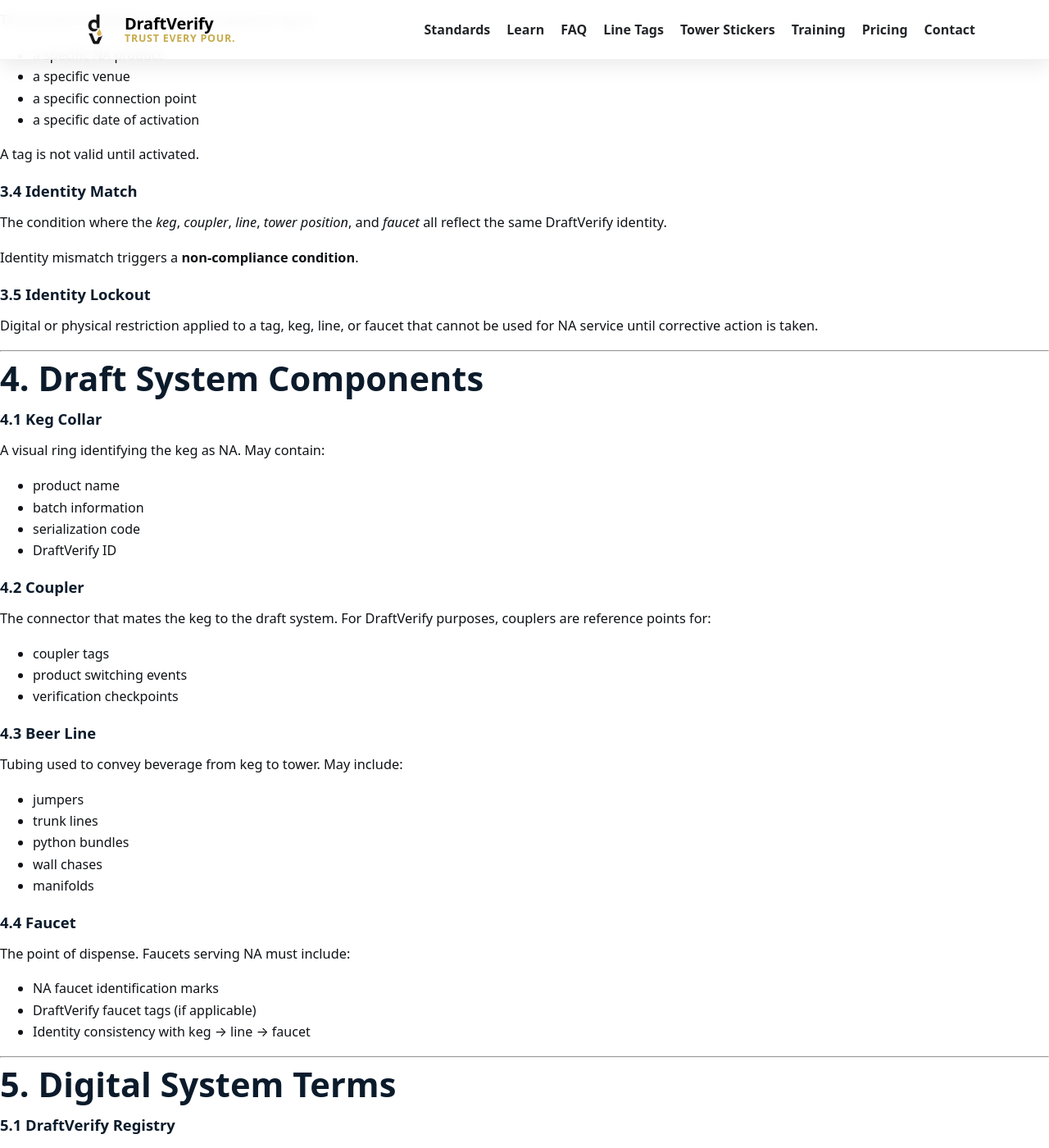
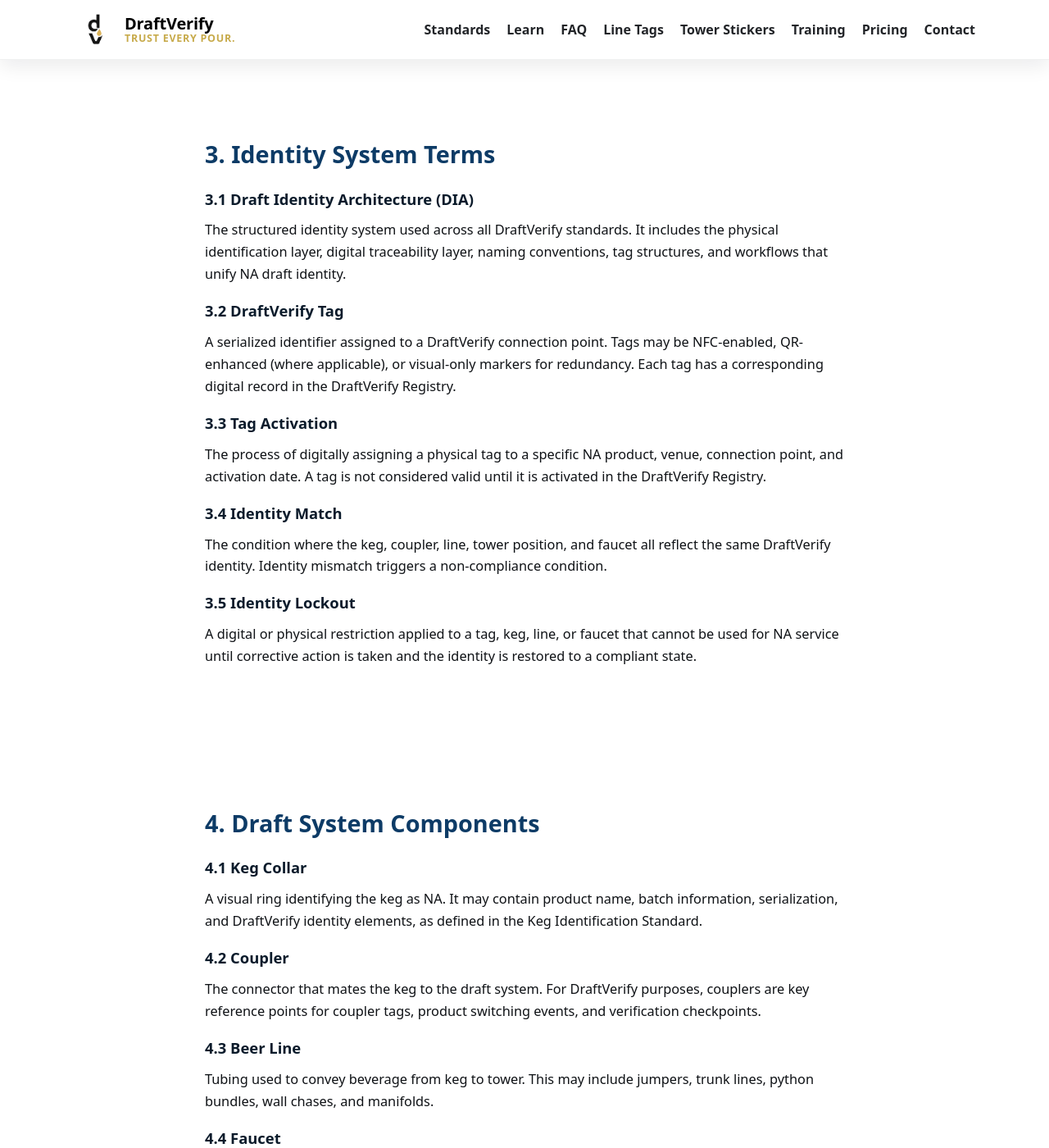
Before and after one commit to draftverify/draftverify.com, a Jekyll site: the page built from docs/f-2-definitions-scope-terminology.md, in a window 1280 px wide and 1400 px high, scrolled down 1557 px. Shown: the whole window at 82% size. Built offline with Jekyll 4.4.1, drawn with Linux system fonts in a browser that asks for light colours; some of the changed text lies outside the part shown.

Commit message:
Update f-2-definitions-scope-terminology.md

```diff
--- a/docs/f-2-definitions-scope-terminology.md
+++ b/docs/f-2-definitions-scope-terminology.md
@@ -5,323 +5,297 @@ permalink: /docs/f-2/
 description: "Core definitions, terminology, and scope used across all DraftVerify Standards."
 ---
 
-<div class="doc-header">
-  <p class="doc-kicker">DraftVerify Standards Library · F-2</p>
-  <h1>Definitions, Scope & Terminology</h1>
-  <p class="doc-meta">
-    Version: 1.0 · Publication Date: 2025-01-01 · Status: Active
-    © 2025 DraftVerify™ Standards Initiative. All rights reserved.
-  </p>
-</div>
+<section class="section">
+  <div class="container" style="max-width:820px">
+    <div class="kicker">DraftVerify Standards Library · F-2</div>
+    <h1>Definitions, Scope &amp; Terminology</h1>
+    <p style="font-size:0.95rem;color:#6b7280;">
+      Version: 1.0 · Publication Date: 2025-01-01 · Status: Active<br>
+      © 2025 DraftVerify™ Standards Initiative. All rights reserved.
+    </p>
+  </div>
+</section>
 
----
+<section class="section">
+  <div class="container" style="max-width:820px">
+    <h2 class="h2">1. Purpose of This Document</h2>
+    <p>
+      This document defines the <strong>official DraftVerify terminology</strong> used across all standards, SOPs,
+      operational documents, and certification materials.
+    </p>
+    <p>
+      All other DraftVerify documents reference and inherit definitions from this one. If any conflict in wording arises,
+      the definitions in this document take precedence.
+    </p>
+    <p>Using consistent terminology ensures:</p>
+    <ul>
+      <li>Technical clarity</li>
+      <li>Legal defensibility</li>
+      <li>Alignment across breweries, distributors, venues, and auditors</li>
+      <li>Enforceability of DraftVerify trademarks and copyrights</li>
+      <li>Global standardization over time</li>
+    </ul>
+  </div>
+</section>
 
-# 1. Purpose of This Document
+<section class="section">
+  <div class="container" style="max-width:820px">
+    <h2 class="h2">2. Foundational Terms</h2>
 
-This document defines the **official DraftVerify terminology** used across all standards, SOPs, operational documents, and certification materials.
+    <h3 class="h3">2.1 Non-Alcoholic (NA) Beverage</h3>
+    <p>
+      A beverage that meets the legal definition of non-alcoholic in the jurisdiction where it is served
+      (e.g., ≤ 0.5% ABV in many markets).
+    </p>
 
-All other DraftVerify documents reference and inherit definitions from this one.
-If a conflict ever arises in wording, the definitions in this document take precedence.
+    <h3 class="h3">2.2 Alcoholic Beverage</h3>
+    <p>
+      Any beverage exceeding the jurisdiction’s legal threshold for non-alcoholic classification.
+    </p>
 
-Using consistent terminology ensures:
+    <h3 class="h3">2.3 NA Draft System</h3>
+    <p>
+      A draft system, or portion of a system, used to store, transport, and dispense NA beverages from keg to faucet.
+    </p>
 
-- technical clarity
-- legal defensibility
-- alignment across breweries, distributors, venues, and auditors
-- enforceability of DraftVerify trademarks and copyrights
-- global standardization over time
+    <h3 class="h3">2.4 Mixed Draft Environment</h3>
+    <p>
+      Any venue where alcoholic and non-alcoholic draft beverages coexist in shared equipment, shared towers, shared cold
+      rooms, or shared staff workflows.
+    </p>
 
----
+    <h3 class="h3">2.5 NA Draft Pathway</h3>
+    <p>
+      The continuous physical route taken by NA product from keg → coupler → line → tower (if present) → faucet. This is
+      the central object being identified, protected, and verified by DraftVerify.
+    </p>
+  </div>
+</section>
 
-# 2. Foundational Terms
+<section class="section">
+  <div class="container" style="max-width:820px">
+    <h2 class="h2">3. Identity System Terms</h2>
 
-### **2.1 Non-Alcoholic (NA) Beverage**
-A beverage that meets the legal definition of non-alcoholic in the jurisdiction where it is served (e.g., ≤ 0.5% ABV in many markets).
+    <h3 class="h3">3.1 Draft Identity Architecture (DIA)</h3>
+    <p>
+      The structured identity system used across all DraftVerify standards. It includes the physical identification layer,
+      digital traceability layer, naming conventions, tag structures, and workflows that unify NA draft identity.
+    </p>
 
-### **2.2 Alcoholic Beverage**
-Any beverage exceeding the jurisdiction’s legal threshold for non-alcoholic classification.
+    <h3 class="h3">3.2 DraftVerify Tag</h3>
+    <p>
+      A serialized identifier assigned to a DraftVerify connection point. Tags may be NFC-enabled, QR-enhanced (where
+      applicable), or visual-only markers for redundancy. Each tag has a corresponding digital record in the DraftVerify
+      Registry.
+    </p>
 
-### **2.3 NA Draft System**
-A draft system, or portion thereof, used to store, transport, and dispense NA beverages from keg to faucet.
+    <h3 class="h3">3.3 Tag Activation</h3>
+    <p>
+      The process of digitally assigning a physical tag to a specific NA product, venue, connection point, and activation
+      date. A tag is not considered valid until it is activated in the DraftVerify Registry.
+    </p>
 
-### **2.4 Mixed Draft Environment**
-Any venue where alcoholic and non-alcoholic draft beverages coexist in shared equipment, shared towers, shared cold rooms, or shared staff workflows.
+    <h3 class="h3">3.4 Identity Match</h3>
+    <p>
+      The condition where the keg, coupler, line, tower position, and faucet all reflect the same DraftVerify identity.
+      Identity mismatch triggers a non-compliance condition.
+    </p>
 
-### **2.5 NA Draft Pathway**
-The continuous physical route taken by NA product from keg → coupler → line → tower → faucet.
+    <h3 class="h3">3.5 Identity Lockout</h3>
+    <p>
+      A digital or physical restriction applied to a tag, keg, line, or faucet that cannot be used for NA service until
+      corrective action is taken and the identity is restored to a compliant state.
+    </p>
+  </div>
+</section>
 
-This is the central object being identified, protected, and verified.
+<section class="section">
+  <div class="container" style="max-width:820px">
+    <h2 class="h2">4. Draft System Components</h2>
 
----
+    <h3 class="h3">4.1 Keg Collar</h3>
+    <p>
+      A visual ring identifying the keg as NA. It may contain product name, batch information, serialization, and
+      DraftVerify identity elements, as defined in the Keg Identification Standard.
+    </p>
 
-# 3. Identity System Terms
+    <h3 class="h3">4.2 Coupler</h3>
+    <p>
+      The connector that mates the keg to the draft system. For DraftVerify purposes, couplers are key reference points
+      for coupler tags, product switching events, and verification checkpoints.
+    </p>
 
-### **3.1 Draft Identity Architecture (DIA)**
-The structured identity system used across all DraftVerify standards.
-It includes the physical identification layer, digital traceability layer, naming conventions, tag structures, and workflows that unify NA draft identity.
+    <h3 class="h3">4.3 Beer Line</h3>
+    <p>
+      Tubing used to convey beverage from keg to tower. This may include jumpers, trunk lines, python bundles, wall
+      chases, and manifolds.
+    </p>
 
-### **3.2 DraftVerify Tag**
-A serialized identifier assigned to a DraftVerify connection point. Tags may be:
+    <h3 class="h3">4.4 Faucet</h3>
+    <p>
+      The point of dispense. Faucets serving NA must include NA faucet identification marks and, where applicable,
+      DraftVerify faucet tags. Faucet identity must align with keg and line identity.
+    </p>
+  </div>
+</section>
 
-- NFC-enabled
-- QR-enhanced (if applicable)
-- visual-only markers (for redundancy)
+<section class="section">
+  <div class="container" style="max-width:820px">
+    <h2 class="h2">5. Digital System Terms</h2>
 
-Each tag has a corresponding **digital record** in the DraftVerify Registry.
+    <h3 class="h3">5.1 DraftVerify Registry</h3>
+    <p>
+      The authoritative digital database containing active and inactive tags, venue records, system configurations,
+      verification logs, change logs, incident reports, and audit outcomes. The Registry is the final source of truth.
+    </p>
 
-### **3.3 Tag Activation**
-The process of digitally assigning a physical tag to:
+    <h3 class="h3">5.2 Verification Event</h3>
+    <p>
+      A logged activity confirming that NA identity is intact, tags are present and correct, product matches the digital
+      record, and no cross-contact or mis-serve risk exists. Verification may be daily, weekly, per-keg-change, or
+      triggered by cleaning or modification events.
+    </p>
 
-- a specific NA product
-- a specific venue
-- a specific connection point
-- a specific date of activation
+    <h3 class="h3">5.3 System Configuration Record (SCR)</h3>
+    <p>
+      A structured record capturing the number of NA taps, system design, tower layout, line routing, identification
+      plan, and verification schedule for a venue or group. SCRs support auditing and long-term traceability.
+    </p>
+  </div>
+</section>
 
-A tag is not valid until activated.
+<section class="section">
+  <div class="container" style="max-width:820px">
+    <h2 class="h2">6. Compliance &amp; Audit Terms</h2>
 
-### **3.4 Identity Match**
-The condition where the *keg*, *coupler*, *line*, *tower position*, and *faucet* all reflect the same DraftVerify identity.
+    <h3 class="h3">6.1 DraftVerify Compliance</h3>
+    <p>
+      The status of a venue, brewery, or distributor that meets all applicable sections of the DraftVerify Standard and
+      associated SOPs for their role, as defined in the Compliance Audit Framework.
+    </p>
 
-Identity mismatch triggers a **non-compliance condition**.
+    <h3 class="h3">6.2 Non-Compliance Condition</h3>
+    <p>
+      Any failure that breaks identity, recordkeeping, required verification, tag activation, physical identification
+      visibility, or NA separation requirements.
+    </p>
 
-### **3.5 Identity Lockout**
-Digital or physical restriction applied to a tag, keg, line, or faucet that cannot be used for NA service until corrective action is taken.
+    <h3 class="h3">6.3 Corrective Action Event</h3>
+    <p>
+      A process triggered when non-compliance occurs. It includes documenting the issue, identifying the cause, locking
+      out affected components, restoring compliance, and recording completion.
+    </p>
 
----
+    <h3 class="h3">6.4 Mis-Serve</h3>
+    <p>
+      Any instance where an alcoholic beverage is served through an NA faucet, served through an NA-marked line, or
+      presented to a guest as NA when it is not. Mis-serves are treated as high-severity incidents.
+    </p>
 
-# 4. Draft System Components
+    <h3 class="h3">6.5 Cross-Contact</h3>
+    <p>
+      Any instance where alcoholic and NA products share pathways without proper cleaning and flushing, whether or not
+      the product is served to a guest. Cross-contact incidents trigger immediate review and lockout of affected
+      pathways.
+    </p>
+  </div>
+</section>
 
-### **4.1 Keg Collar**
-A visual ring identifying the keg as NA. May contain:
+<section class="section">
+  <div class="container" style="max-width:820px">
+    <h2 class="h2">7. Operational Terms</h2>
 
-- product name
-- batch information
-- serialization code
-- DraftVerify ID
+    <h3 class="h3">7.1 Product Switching Event</h3>
+    <p>
+      Replacing one NA product with another on the same line. Requires updated tag activation, adherence to cleaning
+      protocol, and a verification log entry.
+    </p>
 
-### **4.2 Coupler**
-The connector that mates the keg to the draft system. For DraftVerify purposes, couplers are reference points for:
+    <h3 class="h3">7.2 Line Reuse Event</h3>
+    <p>
+      Switching a line from alcoholic → NA or NA → alcoholic. Requires strict compliance with line reuse SOP, including
+      cleaning, verification, and Registry updates.
+    </p>
 
-- coupler tags
-- product switching events
-- verification checkpoints
+    <h3 class="h3">7.3 System Modification Event</h3>
+    <p>
+      Any changes to line routing, tower configuration, keg location, faucet reassignment, coupler type, or gas system
+      that affect NA pathways. Requires re-verification, Registry update, and potential re-tagging.
+    </p>
+  </div>
+</section>
 
-### **4.3 Beer Line**
-Tubing used to convey beverage from keg to tower. May include:
+<section class="section">
+  <div class="container" style="max-width:820px">
+    <h2 class="h2">8. Scope of Application</h2>
 
-- jumpers
-- trunk lines
-- python bundles
-- wall chases
-- manifolds
+    <h3 class="h3">8.1 Venues</h3>
+    <p>
+      Bars, restaurants, cafés, breweries, hotels, stadiums, retail growler stations, and multi-site groups that serve
+      NA draft.
+    </p>
 
-### **4.4 Faucet**
-The point of dispense. Faucets serving NA must include:
+    <h3 class="h3">8.2 Breweries</h3>
+    <p>
+      Producers of NA beverages responsible for keg preparation, batch record accuracy, keg identity application, and
+      tag pre-programming (where applicable).
+    </p>
 
-- NA faucet identification marks
-- DraftVerify faucet tags (if applicable)
-- Identity consistency with keg → line → faucet
+    <h3 class="h3">8.3 Distributors</h3>
+    <p>
+      Parties responsible for transport, storage, cold chain protection, NA separation in warehouses and vehicles, and
+      handoff documentation.
+    </p>
 
----
+    <h3 class="h3">8.4 Draft Technicians</h3>
+    <p>
+      Brewery staff, third-party technicians, or in-house venue technicians responsible for installation, line routing,
+      faucet swaps, and system verification.
+    </p>
+  </div>
+</section>
 
-# 5. Digital System Terms
+<section class="section">
+  <div class="container" style="max-width:820px">
+    <h2 class="h2">9. Governance and Change Management</h2>
 
-### **5.1 DraftVerify Registry**
-The authoritative digital database containing:
+    <h3 class="h3">9.1 Document Authority</h3>
+    <p>
+      This Definitions document is authoritative over all other DraftVerify documents where terminology is concerned.
+    </p>
 
-- active and inactive tags
-- venue records
-- system configuration
-- verification logs
-- change logs
-- incident reports
-- audit outcomes
+    <h3 class="h3">9.2 Terminology Expansion</h3>
+    <p>
+      New terms may be added as technology evolves, new beverage categories adopt the standard, or new tag types are
+      introduced.
+    </p>
 
-The Registry is the final source of truth.
+    <h3 class="h3">9.3 Term Conflicts</h3>
+    <p>
+      If two DraftVerify documents conflict in terminology, this document (F-2) prevails and the conflicting document
+      must be updated.
+    </p>
 
-### **5.2 Verification Event**
-A logged activity confirming that:
+    <h3 class="h3">9.4 Revision Triggers</h3>
+    <p>
+      Revisions may be triggered by industry feedback, safety findings, technology updates, or legal and regulatory
+      changes, as detailed further in the Revision &amp; Governance Policy.
+    </p>
+  </div>
+</section>
 
-- NA identity is intact
-- tags are present and correct
-- product matches the digital record
-- no cross-contact or mis-serve risk exists
-
-Verification may be:
-
-- daily
-- weekly
-- per-keg-change
-- triggered by cleaning
-- triggered by system modification
-
-### **5.3 System Configuration Record (SCR)**
-A structured document capturing:
-
-- number of NA taps
-- system design
-- tower layout
-- line routing
-- identification plan
-- verification schedule
-
-Required for both single venues and groups.
-
----
-
-# 6. Compliance & Audit Terms
-
-### **6.1 DraftVerify Compliance**
-Status of a venue, brewery, or distributor that meets all applicable sections of the Standard.
-
-Compliance levels are defined in Document F-5.
-
-### **6.2 Non-Compliance Condition**
-Any failure that breaks:
-
-- identity
-- recordkeeping
-- required verification
-- tag activation
-- physical identification visibility
-- NA separation
-
-### **6.3 Corrective Action Event**
-A process triggered when non-compliance occurs. It includes:
-
-- documenting the issue
-- identifying the cause
-- locking out affected components
-- restoring compliance
-- recording completion
-
-### **6.4 Mis-Serve**
-Any instance where an alcoholic beverage is:
-
-- served through an NA faucet
-- served through an NA-marked line
-- presented to a guest as NA
-
-This is a high-severity incident.
-
-### **6.5 Cross-Contact**
-Any instance where alcoholic and NA products share pathways without proper cleaning and flushing, whether or not served to a guest.
-
-Cross-contact incidents trigger immediate review and lockout.
-
----
-
-# 7. Operational Terms
-
-### **7.1 Product Switching Event**
-Replacing one NA product with another on the same line. Requires:
-
-- updated tag activation
-- cleaning protocol
-- verification log entry
-
-### **7.2 Line Reuse Event**
-Switching a line from alcoholic → NA (or vice versa).
-Requires strict compliance with:
-
-- Line reuse SOP
-- Verification
-- Cleaning
-- Registry update
-
-Defined in Document S-9 and ID-4.
-
-### **7.3 System Modification Event**
-Any changes to:
-
-- line routing
-- tower configuration
-- keg location
-- faucet reassignment
-- coupler type
-- gas system
-
-Requires:
-
-- re-verification
-- registry update
-- potential re-tagging
-
----
-
-# 8. Scope of Application
-
-### **8.1 Venues**
-Bars, restaurants, cafés, breweries, hotels, stadiums, retail growler stations, and multi-site groups.
-
-### **8.2 Breweries**
-Producers of NA beverages responsible for:
-
-- keg preparation
-- batch record accuracy
-- keg identity application
-- tag pre-programming (if applicable)
-
-### **8.3 Distributors**
-Parties responsible for:
-
-- transport
-- storage
-- cold chain protection
-- NA separation in warehouses and vehicles
-- handoff documentation
-
-### **8.4 Draft Technicians**
-May be:
-
-- brewery staff
-- third-party technicians
-- in-house venue technicians
-Responsible for:
-
-- installation
-- line routing
-- faucet swapping
-- system verification
-
----
-
-# 9. Governance and Change Management
-
-### **9.1 Document Authority**
-This Definitions document is authoritative over all other DraftVerify documents.
-
-### **9.2 Terminology Expansion**
-New terms may be added as:
-
-- technology evolves
-- new beverage categories adopt the standard
-- new tag types are introduced
-
-### **9.3 Term Conflicts**
-If two DraftVerify documents conflict in terminology:
-
-1. F-2 Definitions prevails.
-2. The conflicting document must be updated.
-
-### **9.4 Revision Triggers**
-Revisions may be triggered by:
-
-- industry feedback
-- safety findings
-- technology updates (e.g., new NFC tags)
-- legal or regulatory changes
-
-Revision policy is defined in Document F-40.
-
----
-
-# 10. Copyright
-
-This terminology, structure, and identity system is © 2025 DraftVerify Standards Initiative.
-
-It may **not** be copied, adapted, reworded, or used to create competing standards or derivative systems.
-
-For permissions:
-📧 legal@draftverify.com
-🌐 https://www.draftverify.com/legal/
+<section class="section">
+  <div class="container" style="max-width:820px">
+    <h2 class="h2">10. Copyright</h2>
+    <p>
+      This terminology, structure, and identity system is © 2025 DraftVerify Standards Initiative.
+      It may not be copied, adapted, reworded, or used to create competing standards or derivative systems without
+      express written permission.
+    </p>
+    <p>
+      For permissions:<br>
+      📧 <a href="mailto:legal@draftverify.com">legal@draftverify.com</a><br>
+      🌐 <a href="{{ '/legal/' | relative_url }}">https://www.draftverify.com/legal/</a>
+    </p>
+  </div>
+</section>
```
